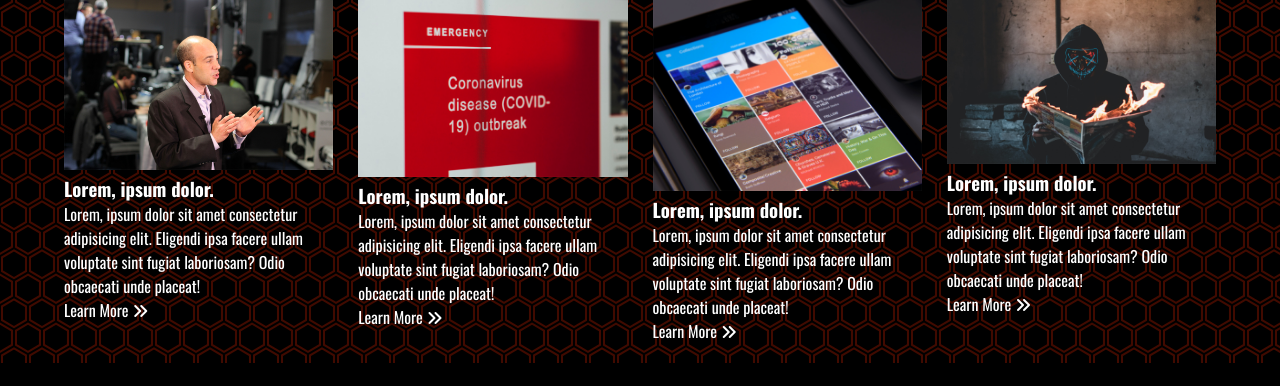
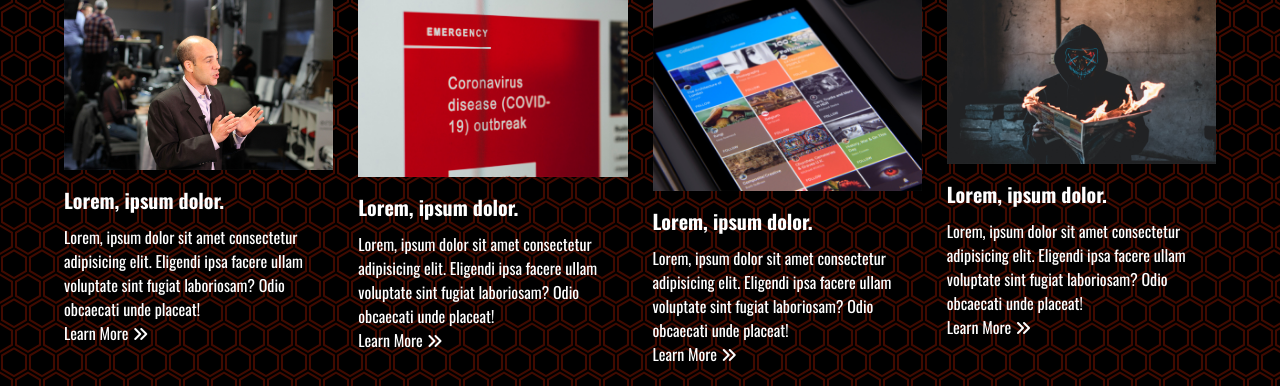
Before and after one commit to Capi106/sitio-web-fazt-completo, a plain HTML site: page index.html in a window 1280 px wide. Shown: the part 642-1028 px from the top of the page. Before the commit the page ends 1005 px from the top, so only its background shows below. Drawn offline with nearby package versions, Linux system fonts and the light colour scheme.

Commit message:
style: add h3 news-cards styles

```diff
--- a/styles.css
+++ b/styles.css
@@ -122,3 +122,8 @@ a {
   width: 100%;
   height: auto;
 }
+
+.news-cards h3 {
+  margin: 10px 0;
+  font-size: 20px;
+}
```
